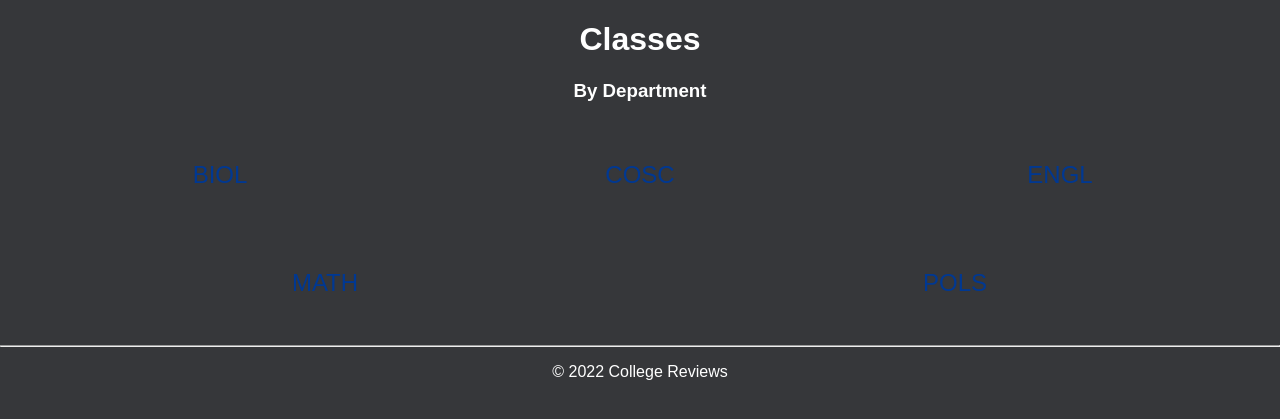
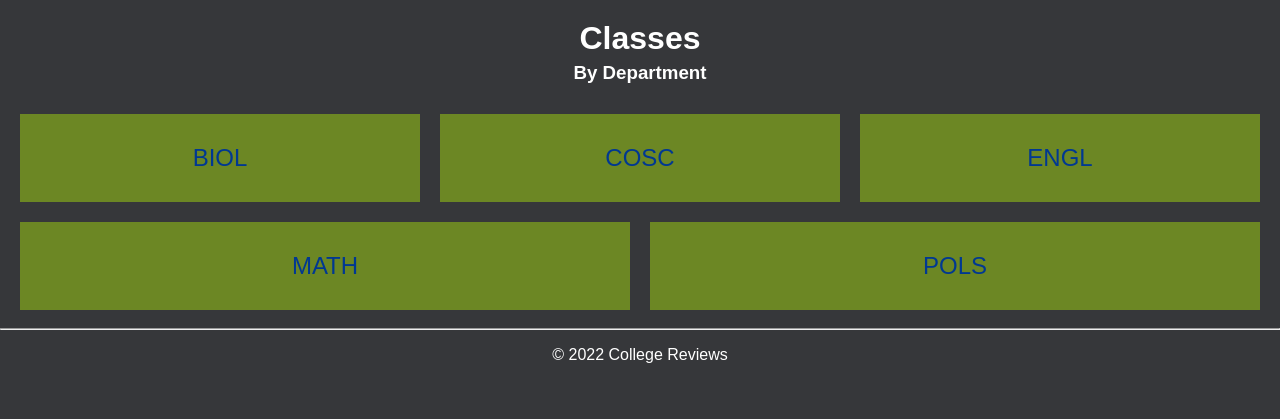
Before and after one commit to Countmooshroom/College-Reviews, a Django app: page /courses in a window 1280 px wide. Shown: the part 96-515 px from the top of the page. Run offline with Django 4.2, Linux system fonts and the light colour scheme; data comes from the database, SQL or seed files in the repository.

```diff
--- a/college/static/college/site.css
+++ b/college/static/college/site.css
@@ -1,3 +1,14 @@
+/*  ------------- TABLE OF CONTENTS -------------
+1. Color Scheme
+2. Global
+3. Navigation
+4. Headings
+5. Text
+6. Column Layout
+7. Login & Register Forms
+*/
+
+
 /* ------------- COLOR SCHEME -------------
 
 GENERAL:
@@ -9,6 +20,8 @@ SQUARES:
 By Instructor: Cedar Chest: #CE5C3F;
 By Class: Olive Drab 3: #6C8724;
 Future Column: Steel Teal: #568582;
+
+
 
 NEED MORE COLORS?
 Here are the base colors. You can generate more by
@@ -135,6 +148,16 @@ p, a, label {
     text-align: center;
 }
 
+.center-text > h1 {
+    padding: 15px 0 0 0;
+    margin: 5px;
+}
+
+.center-text > h3 {
+    padding: 0 0 15px 0;
+    margin: 5px;
+}
+
 li > a {
     color: #FFD670;
 }
@@ -168,10 +191,17 @@ li > a:hover {
 .dept-row {
     padding: 10px
 }
+
 .dept-col {
     padding: 30px 15px 30px 15px;
     font: 24px raleway, sans-serif;
     color: rgb(0, 56, 146);
+    background-color:#6C8724;
+}
+
+.dept-col:hover{
+    background-color: #6d8724b0;
+    color: #FFD670;
 }
 
 #home-col {
@@ -239,3 +269,13 @@ div.full-width-row {
 .error-message {
     color: red;
 }
+
+
+
+
+
+
+/* -------------- FOOTER ------------------- */
+footer {
+    padding-bottom: 5px;
+}
```
